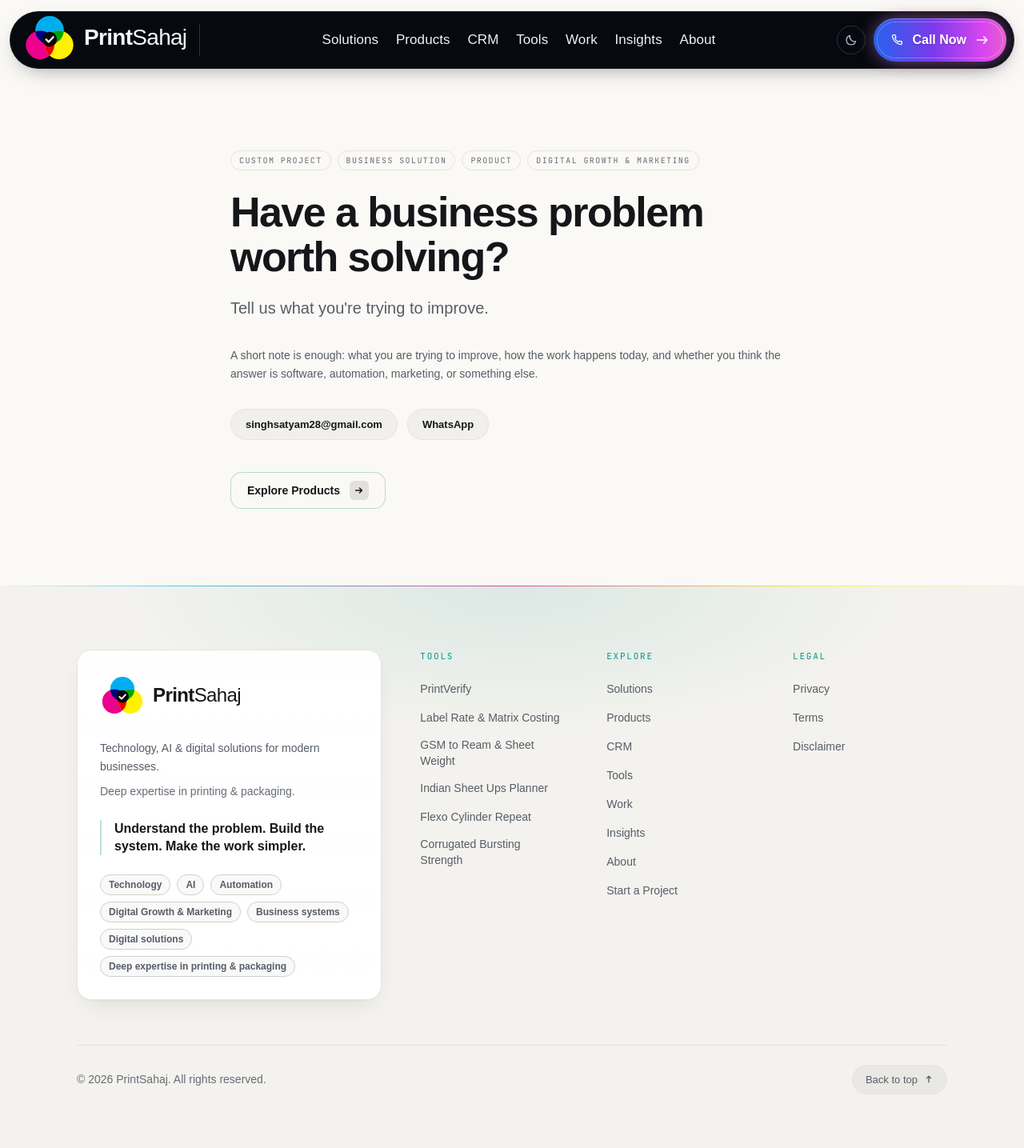
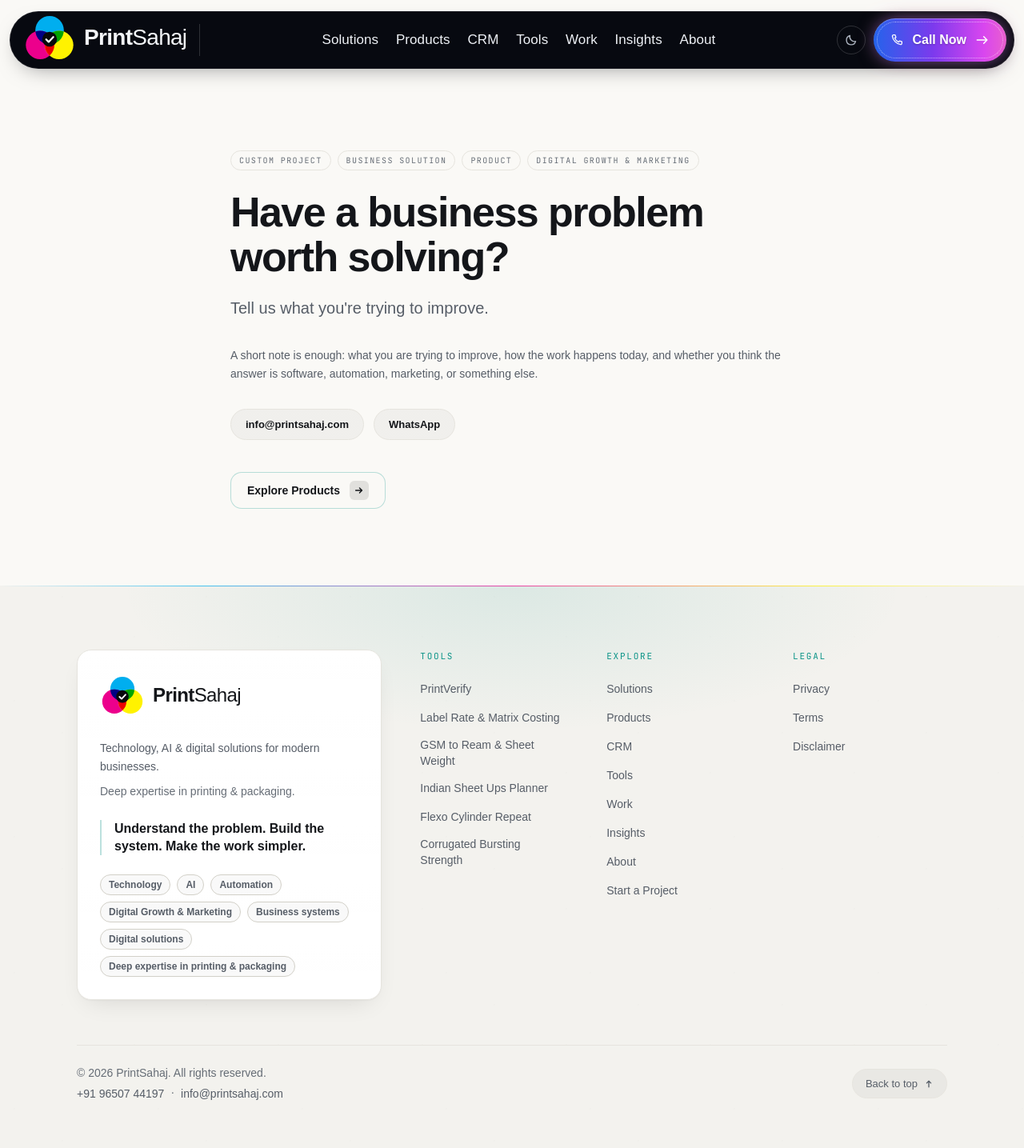
Before and after one commit to Satyam28041993/printsahaj, a Next.js app in the folder web/: page /contact in a window 1280 px wide. Shown: the top 1435 px of the page at 80% size. Built offline with nearby package versions, Linux system fonts and the light colour scheme; a web font is replaced by a local one.

Commit message:
P-009: info@printsahaj.com as the public contact email
Single EMAIL source, footer phone · email line, consultation mailto,
Organization JSON-LD, vCard updated.

Co-Authored-By: Claude Sonnet 5.5 <noreply@anthropic.com>
Claude-Session: https://claude.ai/code/session_01LpwVT4P9HcJBjFgZvWArMS

```diff
--- a/web/content/home.ts
+++ b/web/content/home.ts
@@ -21,6 +21,7 @@
 
 import { printSahajSite, type CtaLink, type PageIntent, type ProjectStatus } from "./site";
 import { tools } from "./tools";
+import { EMAIL } from "../src/data/contact";
 
 export interface FounderTimelineItem {
   period: string;
@@ -758,7 +759,7 @@ export const home: HomeContent = {
     linkedinLabel: "Connect on LinkedIn",
     profileCta: { label: "Full profile & resume →", href: "/about" },
     linkedin: "https://www.linkedin.com/in/satyam-singh-3b178883/",
-    contact: { phone: "+91 9650744197", email: "singhsatyam28@gmail.com" },
+    contact: { phone: "+91 9650744197", email: EMAIL },
     focus: [
       "Marketing & Growth",
       "Printing & Packaging",
--- a/web/content/site.ts
+++ b/web/content/site.ts
@@ -20,6 +20,8 @@
  * already import. Its values stay frozen until the UI implementation slice so
  * the live header, footer, and metadata do not change in this step.
  */
+
+import { EMAIL } from "../src/data/contact";
 
 export type PageIntent =
   | "Product"
@@ -141,7 +143,7 @@ export const printSahajSite: PrintSahajSite = {
       "Software, AI, automation and digital growth systems built around real business problems, with deep expertise in printing & packaging.",
   },
   contact: {
-    email: "singhsatyam28@gmail.com",
+    email: EMAIL,
     whatsappNumber: "919650744197",
     emailPublic: true,
     whatsappPublic: true,
--- a/web/src/app/layout.tsx
+++ b/web/src/app/layout.tsx
@@ -5,6 +5,23 @@ import "./home.css";
 import "./motion.css";
 import { ThemeProvider } from "@/context/ThemeContext";
 import { printSahajSite } from "@content/site";
+import { EMAIL } from "@/data/contact";
+
+const orgJsonLd = JSON.stringify({
+  "@context": "https://schema.org",
+  "@type": "Organization",
+  name: "PrintSahaj",
+  url: "https://printsahaj.com",
+  email: EMAIL,
+  telephone: "+91-96507-44197",
+  contactPoint: {
+    "@type": "ContactPoint",
+    contactType: "customer support",
+    email: EMAIL,
+    telephone: "+91-96507-44197",
+    areaServed: "IN",
+  },
+});
 
 /**
  * Google Sans Flex, a free (OFL) variable sans: one file serves every weight the
@@ -64,6 +81,7 @@ export default function RootLayout({
     >
       <head>
         <script dangerouslySetInnerHTML={{ __html: themeScript }} />
+        <script type="application/ld+json" dangerouslySetInnerHTML={{ __html: orgJsonLd }} />
       </head>
       <body className="min-h-full font-sans bg-base text-primary">
         <ThemeProvider>{children}</ThemeProvider>
--- a/web/src/components/landing/HomeFinalCta.tsx
+++ b/web/src/components/landing/HomeFinalCta.tsx
@@ -4,7 +4,7 @@ import CtaButton from "./CtaButton";
 import Pill from "./Pill";
 import EnquiryForm from "./EnquiryForm";
 import { help } from "@content/help";
-import { EMAIL, PHONE_DISPLAY, PHONE_TEL, WHATSAPP_URL } from "@/data/contact";
+import { EMAIL, EMAIL_CONSULT_URL, PHONE_DISPLAY, PHONE_TEL, WHATSAPP_URL } from "@/data/contact";
 import { home } from "@content/home";
 
 export default function HomeFinalCta() {
@@ -38,7 +38,7 @@ export default function HomeFinalCta() {
             </Pill>
           </div>
           <div data-m="reveal" className="mt-5 flex flex-col items-start gap-3 sm:flex-row sm:flex-wrap sm:items-center">
-            <a href={`mailto:${EMAIL}`} className="founder-linkedin">
+            <a href={EMAIL_CONSULT_URL} className="founder-linkedin">
               {EMAIL}
             </a>
             <a href={WHATSAPP_URL} target="_blank" rel="noopener noreferrer" className="founder-linkedin">
--- a/web/src/components/landing/SiteFooter.tsx
+++ b/web/src/components/landing/SiteFooter.tsx
@@ -4,6 +4,7 @@ import Logo from "@/components/Logo";
 import FooterMotionGate from "./FooterMotionGate";
 import { printSahajSite } from "@content/site";
 import { tools } from "@content/tools";
+import { EMAIL, PHONE_DISPLAY, PHONE_TEL } from "@/data/contact";
 
 function Arrow() {
   return (
@@ -163,7 +164,14 @@ export default function SiteFooter() {
         </div>
 
         <div className="mt-14 flex flex-col items-start justify-between gap-4 border-t border-hairline pt-6 sm:flex-row sm:items-center">
-          <p className="text-sm text-faint">{footer.copyright}</p>
+          <div className="flex flex-col gap-1 text-sm text-faint">
+            <p>{footer.copyright}</p>
+            <p className="flex flex-wrap gap-x-2">
+              <a href={PHONE_TEL} className="footer-link">{PHONE_DISPLAY}</a>
+              <span aria-hidden="true">·</span>
+              <a href={`mailto:${EMAIL}`} className="footer-link">{EMAIL}</a>
+            </p>
+          </div>
           <a href="#main" className="back-to-top">
             Back to top
             <svg width="12" height="12" viewBox="0 0 16 16" fill="none" aria-hidden="true">
--- a/web/src/data/contact.ts
+++ b/web/src/data/contact.ts
@@ -1,12 +1,12 @@
 /**
- * The one place the public contact details live. Swap EMAIL here (for a business
- * address later) and every button, link and form on the site follows.
+ * The one place the public contact details live. Change EMAIL here and every button, link and form on the site follows.
  */
 
 export const PHONE_DISPLAY = "+91 96507 44197";
 export const PHONE_TEL = "tel:+919650744197";
 export const WHATSAPP_NUMBER = "919650744197";
-export const EMAIL = "singhsatyam28@gmail.com";
+export const EMAIL = "info@printsahaj.com";
+export const EMAIL_CONSULT_URL = `mailto:${EMAIL}?subject=Free%20consultation%20enquiry`;
 
 export const CONSULT_MESSAGE = "Hi Satyam, I'd like a free consultation for my business";
 
```
Also changed, not shown: 1 other file (tests, documents, lock files or other folders).
